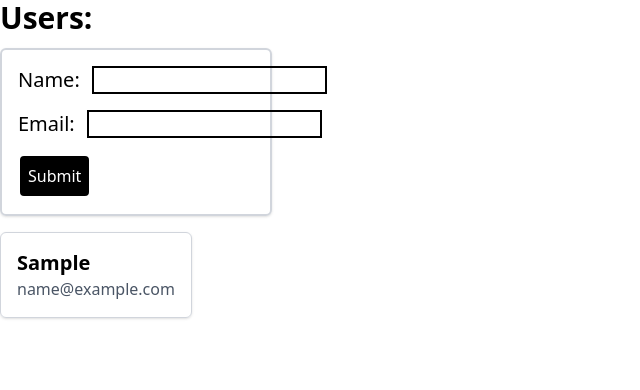
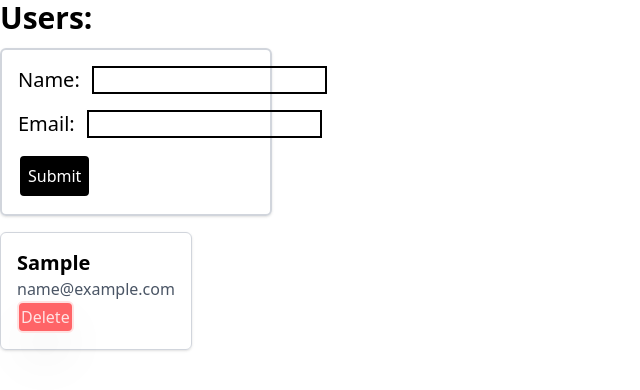
Before and after one commit to Kudzeri/todo-app, a React (Vite) app: page / in a window 1280 px wide. Both pictures are taken after typing "Sample", "name@example.com" into the empty fields and a click on the button "Submit". Shown: the top 390 px of the page, without its empty margins (0-640 px from the left). Built offline with nearby package versions, Linux system fonts and the light colour scheme; data requests are answered from the project's data file.

Commit message:
add remove user functionality

```diff
--- a/src/components/UserList.tsx
+++ b/src/components/UserList.tsx
@@ -1,13 +1,25 @@
 import { User } from "../types/User";
 
-interface Props { users: User[]; }
+interface Props {
+  users: User[];
+  onDelete: (id: number) => void;
+}
 
-export const UserList: React.FC<Props> = ({ users }) => (
+export const UserList: React.FC<Props> = ({ users, onDelete }) => (
   <div className="flex flex-col gap-2">
-    {users.map(u => (
-      <div key={u.id} className="p-4 border border-gray-300 rounded-md shadow-sm max-w-48">
+    {users.map((u) => (
+      <div
+        key={u.id}
+        className="p-4 border border-gray-300 rounded-md shadow-sm max-w-48"
+      >
         <h2 className="text-xl font-semibold">{u.name}</h2>
         <p className="text-gray-600">{u.email}</p>
+        <button
+          onClick={() => onDelete(u.id)}
+          className="bg-red-400 text-red-100 border-2 rounded-md p-0.5 active:bg-red-500 active:text-red-300 shadow-2xl"
+        >
+          Delete
+        </button>
       </div>
     ))}
   </div>
--- a/src/hooks/useUsers.ts
+++ b/src/hooks/useUsers.ts
@@ -8,5 +8,9 @@ export const useUsers = () => {
     setUsers((prev) => [...prev, { id: prev.length + 1, ...user }]);
   }, []);
 
-  return { users, addUser };
+  const removeUser = useCallback((id: number) => {
+    setUsers((prev) => prev.filter((user) => user.id !== id));
+    }, []);
+
+  return { users, addUser, removeUser };
 };
--- a/src/pages/users/page.tsx
+++ b/src/pages/users/page.tsx
@@ -5,7 +5,7 @@ import { UserForm } from "../../components/UserForm";
 import { UserList } from "../../components/UserList";
 
 export const UsersPage: React.FC = () => {
-  const { users, addUser } = useUsers();
+  const { users, addUser, removeUser } = useUsers();
   const { name, email, errors, setName, setEmail, handleSubmit } = useUserForm();
 
   return (
@@ -19,7 +19,7 @@ export const UsersPage: React.FC = () => {
         onEmailChange={setEmail}
         onSubmit={() => handleSubmit(({ name, email }) => addUser({ name, email }))}
       />
-      <UserList users={users} />
+      <UserList users={users} onDelete={removeUser} />
     </div>
   );
 };
```
